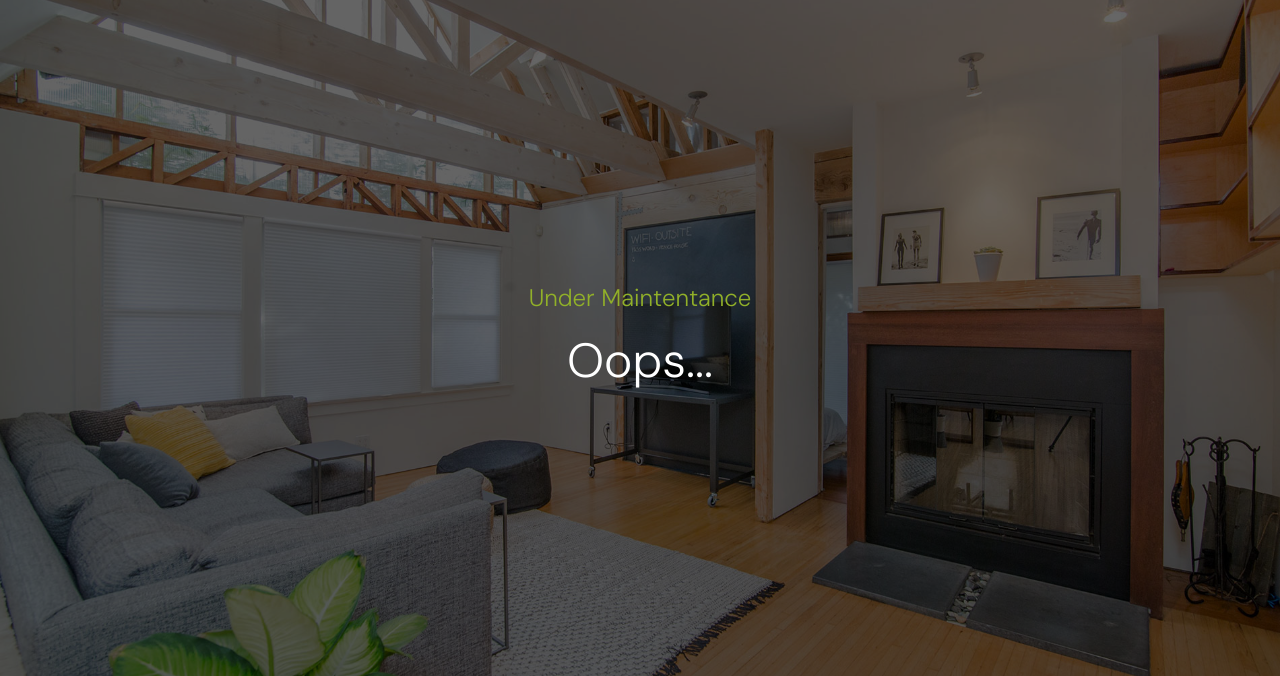
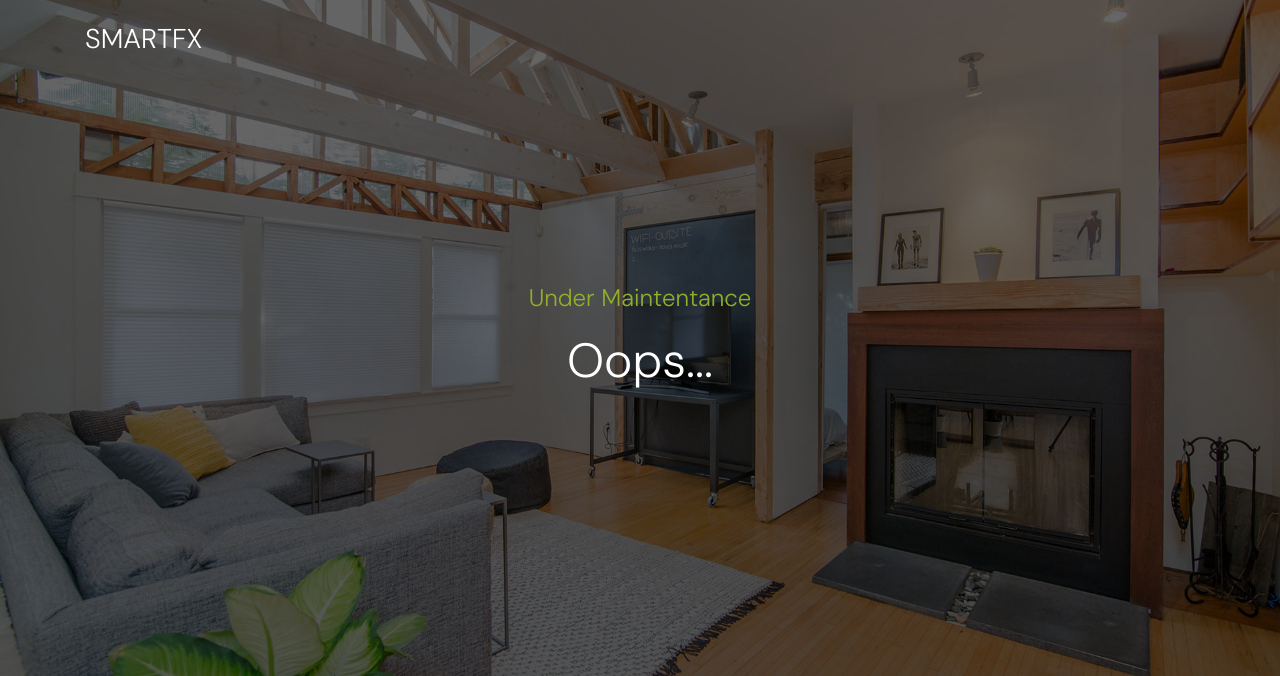
Before and after one commit to 2019Ganjil-PemrogramanBerbasisWeb/tugas3-pwa-oauth-jexcel-tamoriginal, a PHP site: page /um.php in a window 1280 px wide. Shown: the top 676 px of the page. Run offline with PHP 8.4, Linux system fonts and the light colour scheme; some web fonts are replaced.

Commit message:
Update um.php

```diff
--- a/um.php
+++ b/um.php
@@ -29,6 +29,11 @@
 			<header class="site-navbar site-navbar-target" role="banner">
 				<div class="container">
 					<div class="row align-items-center position-relative">
+						<div class="col-3 ">
+							<div class="site-logo">
+								<a href="index.html">SmartFX</a>
+							</div>
+						</div>
 						<div class="col-9  text-right">
 							<span class="d-inline-block d-lg-none"><a href="#" class="text-white site-menu-toggle js-menu-toggle py-5 text-white"><span class="icon-menu h3 text-white"></span></a></span>
 						</div>
```
